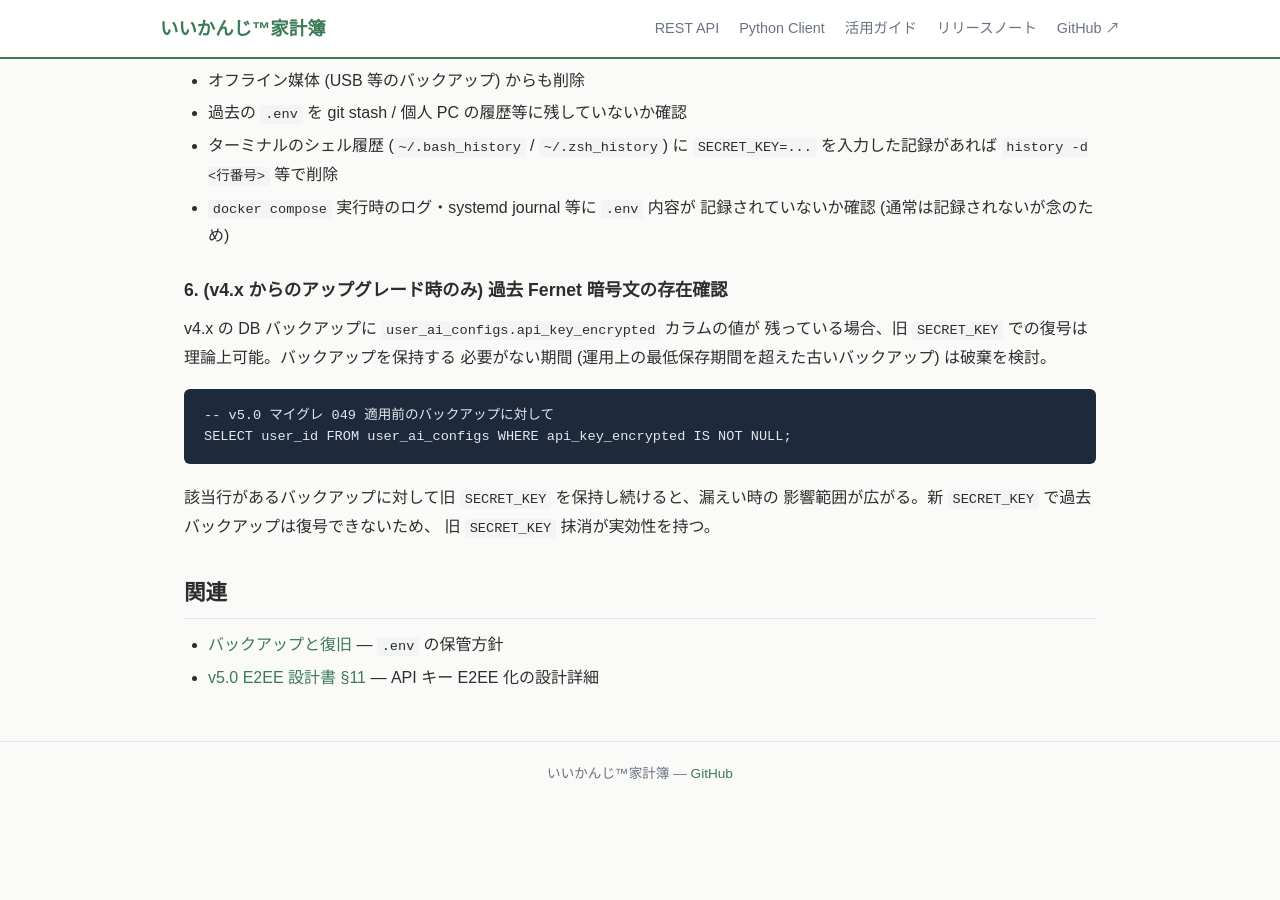
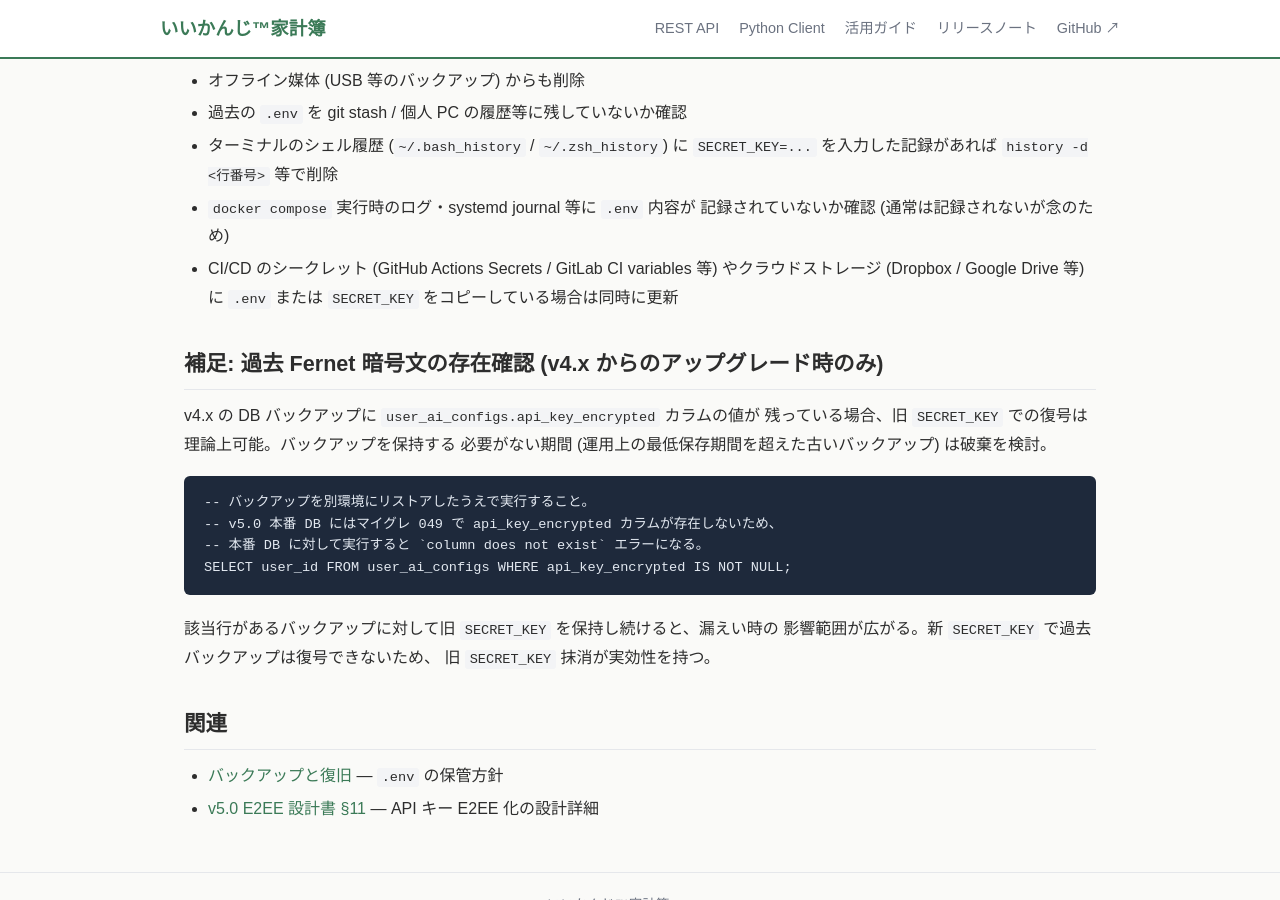
Before and after one commit to nananek/iikanji-kakeibo, a Jekyll site: the page built from docs/operations/secret-key-rotation.md, in a window 1280 px wide and 900 px high, scrolled down 1761 px. Built offline with Jekyll 4.4.1, drawn with Linux system fonts in a browser that asks for light colours; before the commit the page ends 2567 px from its top, so only the background shows below that.

Commit message:
docs(ops): レビュー2回目の指摘を反映 (補足節化 + バックアップ実行明示 + CI/CD secrets)
#175 2 回目 approve レビューの軽微指摘 3 件を反映:

- Step 6 を「補足:」見出しに変更し、本文を 5 ステップ手順 + 補足節 1 つに
  整理 (PR 本文「5 ステップ」と実体の整合)
- Step 6 SQL に「バックアップを別環境にリストアして実行」「v5.0 本番 DB に
  はカラム自体が存在しないので column does not exist エラーになる」を明記し、
  本番への誤実行を防ぐ
- Step 5 抹消手順に CI/CD secrets (GitHub Actions / GitLab CI) および
  クラウドストレージ (Dropbox / Google Drive) への言及を追加

Co-Authored-By: Claude Opus 4.7 (1M context) <noreply@anthropic.com>

````diff
--- a/docs/operations/secret-key-rotation.md
+++ b/docs/operations/secret-key-rotation.md
@@ -79,15 +79,20 @@ docker compose up -d --force-recreate web
   `SECRET_KEY=...` を入力した記録があれば `history -d <行番号>` 等で削除
 - `docker compose` 実行時のログ・systemd journal 等に `.env` 内容が
   記録されていないか確認 (通常は記録されないが念のため)
+- CI/CD のシークレット (GitHub Actions Secrets / GitLab CI variables 等)
+  やクラウドストレージ (Dropbox / Google Drive 等) に `.env` または
+  `SECRET_KEY` をコピーしている場合は同時に更新
 
-### 6. (v4.x からのアップグレード時のみ) 過去 Fernet 暗号文の存在確認
+## 補足: 過去 Fernet 暗号文の存在確認 (v4.x からのアップグレード時のみ)
 
 v4.x の DB バックアップに `user_ai_configs.api_key_encrypted` カラムの値が
 残っている場合、旧 `SECRET_KEY` での復号は理論上可能。バックアップを保持する
 必要がない期間 (運用上の最低保存期間を超えた古いバックアップ) は破棄を検討。
 
 ```sql
--- v5.0 マイグレ 049 適用前のバックアップに対して
+-- バックアップを別環境にリストアしたうえで実行すること。
+-- v5.0 本番 DB にはマイグレ 049 で api_key_encrypted カラムが存在しないため、
+-- 本番 DB に対して実行すると `column does not exist` エラーになる。
 SELECT user_id FROM user_ai_configs WHERE api_key_encrypted IS NOT NULL;
 ```
 
````
